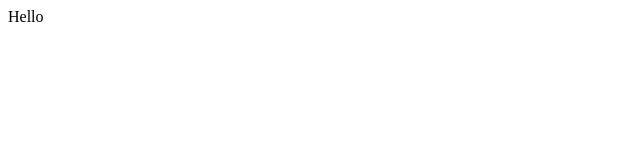
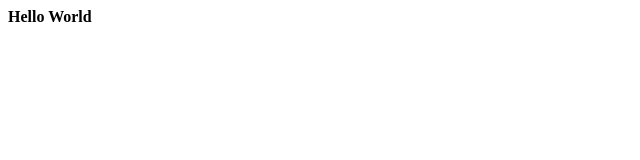
Before and after one commit to ElliottZaki/DOM_Manipulation, a plain HTML site: page index.html in a window 1280 px wide. Shown: the full height of the page, 0-640 px from the left. Drawn offline with Linux system fonts and the light colour scheme.

Commit message:
inner.html allows us to use tags on our index.js

```diff
--- a/index.html
+++ b/index.html
@@ -5,9 +5,5 @@
       <script src="index.js" defer></script>
   </head>
   <body>
-    <div>
-      <span>Hello</span>
-      <span style="display: none;">Bye</span>
-    </div>
   </body>
 </html>
--- a/index.js
+++ b/index.js
@@ -1,12 +1,12 @@
-// const body = document.body
-// const div = document.createElement('div')
+const body = document.body
+const div = document.createElement('div')
 
-// div.innerText = 'Hello world!'
-// div.textContent = 'Hello world2!'
+// inner.html allows us to use the html tags to affect our page as seen below.
 
-// body.appendChild(div)
+div.innerHTML = '<strong>Hello World</strong>'
+body.appendChild(div)
 
-const div = document.querySelector('div')
+// const div = document.querySelector('div')
 
-console.log(div.textContent);
-console.log(div.innerText);
+// console.log(div.textContent);
+// console.log(div.innerText);
```
